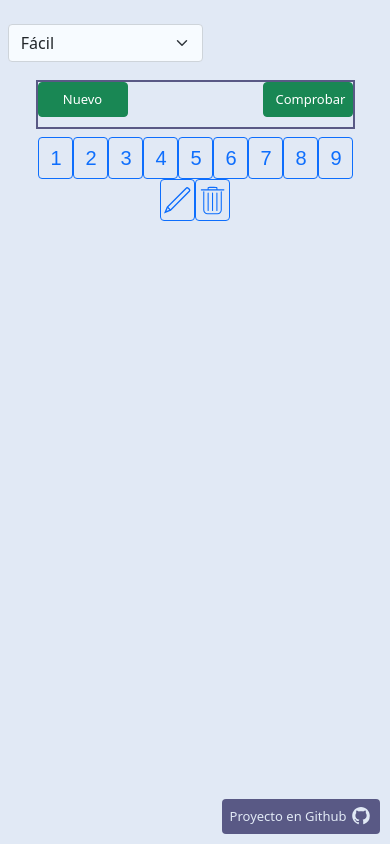
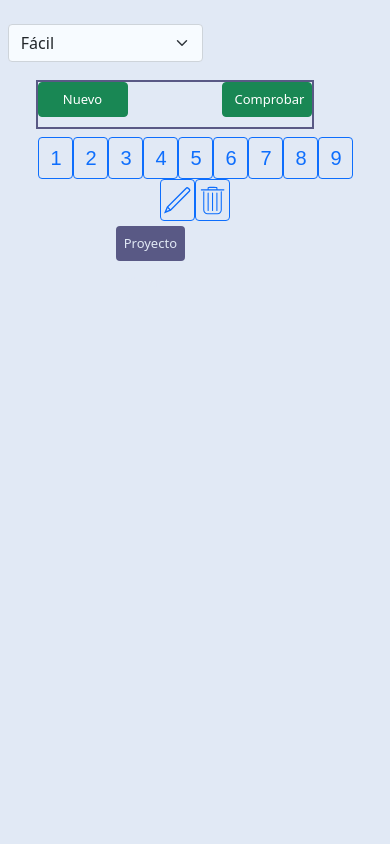
Before and after one commit to leandro-i/sudoku, a Django app: page /sudoku/easy/ in a window 390 px wide. Run offline with Django 3.2, Linux system fonts and the light colour scheme; data that the repository does not hold is empty.

Commit message:
Modif style.scss - Corregido bug botón Github

```diff
--- a/sudoku/static/sudoku/css/style.css
+++ b/sudoku/static/sudoku/css/style.css
@@ -18,7 +18,15 @@
 }
 
 body {
+  display: -webkit-box;
+  display: -ms-flexbox;
+  display: flex;
+  -webkit-box-orient: vertical;
+  -webkit-box-direction: normal;
+      -ms-flex-direction: column;
+          flex-direction: column;
   background-color: #e1e9f5;
+  min-height: 100vh;
 }
 
 .modal {
@@ -218,16 +226,22 @@
   background-color: #ffea6e;
 }
 
+footer {
+  position: relative;
+  margin-top: auto;
+  min-height: 50px;
+}
+
 #github {
+  position: absolute;
+  bottom: 0;
+  right: 0;
   background-color: #595985;
   border-radius: 0.25rem;
   padding: 8px;
   margin: 10px;
   text-decoration: none;
   color: #e1e9f5;
-  position: absolute;
-  right: 0;
-  bottom: 0;
 }
 
 #github:hover {
@@ -268,7 +282,7 @@
   #grilla {
     margin: 10px 0;
     padding: 0;
-    width: 100%;
+    width: 364px;
     height: auto;
   }
   .casilla {
@@ -320,6 +334,10 @@
     height: 30px;
     font-size: 1.5rem;
   }
+  #grilla {
+    width: 274px;
+    height: auto;
+  }
   #botonera {
     -webkit-box-orient: vertical;
     -webkit-box-direction: normal;
--- a/sudoku/static/sudoku/css/style.scss
+++ b/sudoku/static/sudoku/css/style.scss
@@ -21,7 +21,10 @@
 }
 
 body {
+    display: flex;
+    flex-direction: column;
     background-color: $color_fondo;
+    min-height: 100vh;
 }
 
 // Modal
@@ -185,18 +188,23 @@
         background-color: $color_borrador;
     }
 }
+footer {
+    position: relative;
+    margin-top: auto;
+    min-height: 50px;
+}
 
 // Link Github
 #github {
+    position: absolute;
+    bottom: 0;
+    right: 0;
     background-color: $color2;
     border-radius: 0.25rem;
     padding: 8px;
     margin: 10px;
     text-decoration: none;
     color: $color_fondo;
-    position: absolute;
-    right: 0;
-    bottom: 0;
     &:hover {
         background-color: darken($color2, 10);
     }
@@ -223,7 +231,7 @@
     #grilla {
         margin: 10px 0;
         padding: 0;
-        width: 100%;
+        width: 40px*9+4;
         height: auto;
     }
     .casilla {
@@ -273,6 +281,10 @@
         height: 30px;
         font-size: 1.5rem;
     }
+    #grilla {
+        width: 30px*9+4;
+        height: auto;
+    }
     #botonera {
         flex-direction: column;
     }
```
Also changed, not shown: 1 other file.
